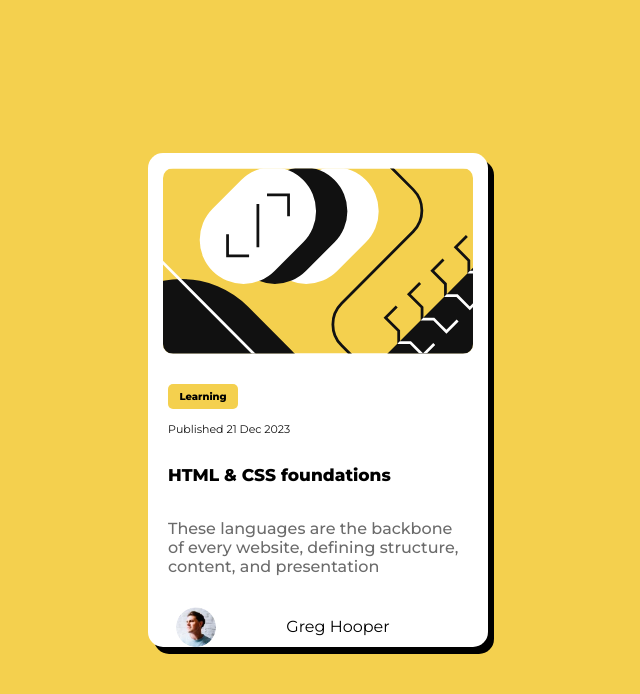
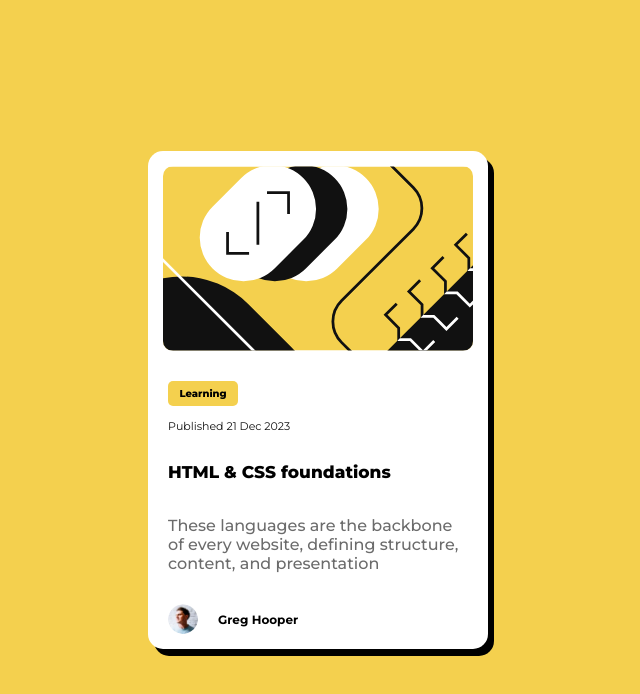
Before and after one commit to 0maa/blog-preview-card, a plain HTML site: page index.html in a window 1280 px wide. Shown: the whole page, without its empty margins (322-962 px from the left). Drawn offline with Linux system fonts and the light colour scheme; a web font is replaced by a local one.

Commit message:
finishing touches

```diff
--- a/styles.css
+++ b/styles.css
@@ -17,7 +17,7 @@ body{
     background-color: white;
     display: flex;
     justify-content: center;
-    align-items: center;
+    /* align-items: center; */
     flex-direction: column;
     margin: 20px;
     height: auto;
@@ -53,18 +53,23 @@ body{
 
 }
 .icon{
-    width: 40px;
-    height: 40px;
-     position: relative;
-     right: 70px;
+    width: 30px;
+    height: 30px;
     border-radius: 50%;
+    margin-right: 20px;
 }
 
 .name-tag{
     display: flex;
+    /* align-items: center; */
+    /* gap: 5100px; */
     align-items: center;
-    /* gap: 5px; */
-    margin-left:0 10px;
+    /* border: solid 1px black; */
+    padding-left: 20px;
+    margin-left:0 3000px;
+    margin-bottom: 15px;
+    font-weight: bold;
+    font-size: 12px;
 }
 
 .text{
@@ -93,7 +98,6 @@ body{
     width: 70px;
     height: 25px;
     border-radius: 5px;
-    /* margin: 3 */
 }
 
 .published{
```
